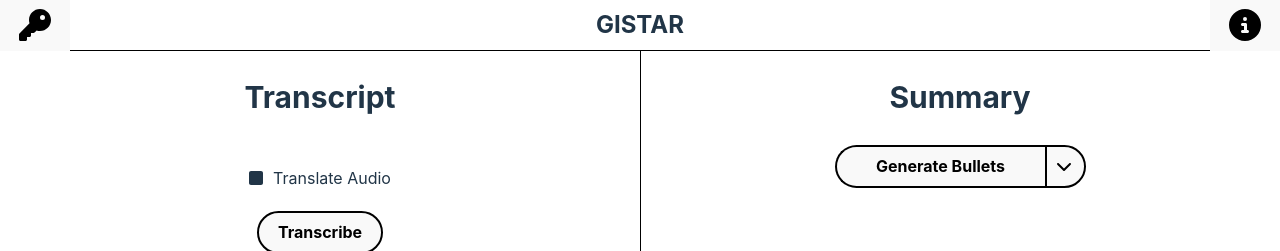
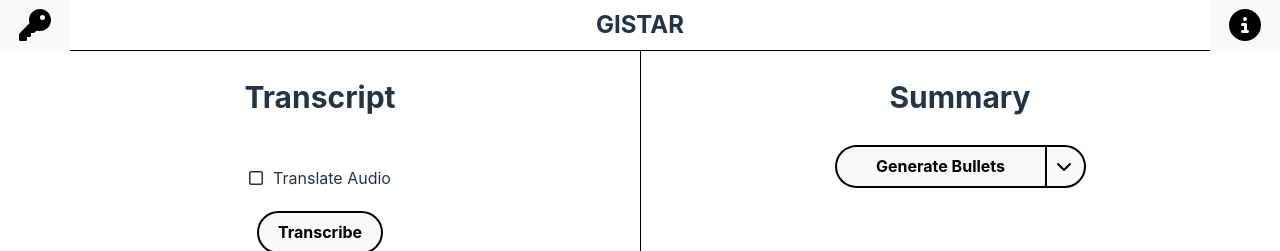
Before and after one commit to Carsonthemonkey/GIST, a React (Vite) app: page / in a window 1280 px wide. Shown: the top 251 px of the page. Built offline with nearby package versions, Linux system fonts and the light colour scheme.

Commit message:
Makes check box empty at first

```diff
--- a/src/components/TranscriptPanel.tsx
+++ b/src/components/TranscriptPanel.tsx
@@ -1,11 +1,8 @@
 import React from "react";
 import "../styles/TranscriptPanel.css";
 import { FontAwesomeIcon } from "@fortawesome/react-fontawesome";
-import {
-    faX,
-    faSquareCheck,
-    faSquare,
-} from "@fortawesome/free-solid-svg-icons";
+import { faX, faSquareCheck } from "@fortawesome/free-solid-svg-icons";
+import { faSquare } from "@fortawesome/free-regular-svg-icons";
 import Modal from "react-modal";
 import { transcribeWhisper, translateWhisper } from "../utils/transcibe";
 
@@ -25,7 +22,7 @@ const TranscriptPanel = (props: Props) => {
     const handleDragOver = (event: React.DragEvent<HTMLDivElement>) => {
         event.preventDefault();
 
-        // Find the element with the ID 'overlay'
+        // Find the element with the class 'overlay'
         const overlayElement = document.querySelector(".overlay");
         // Add the 'dragging-over' class to the element
         if (overlayElement) {
@@ -155,10 +152,11 @@ const TranscriptPanel = (props: Props) => {
                         className="icon"
                         onClick={handleCheckBoxChange}
                     >
-                        {doTranslate && (
+                        {doTranslate ? (
                             <FontAwesomeIcon icon={faSquareCheck} />
+                        ) : (
+                            <FontAwesomeIcon icon={faSquare} />
                         )}
-                        {!doTranslate && <FontAwesomeIcon icon={faSquare} />}
                     </div>
                     <p id="checkmark-label">Translate Audio</p>
                 </label>
```
